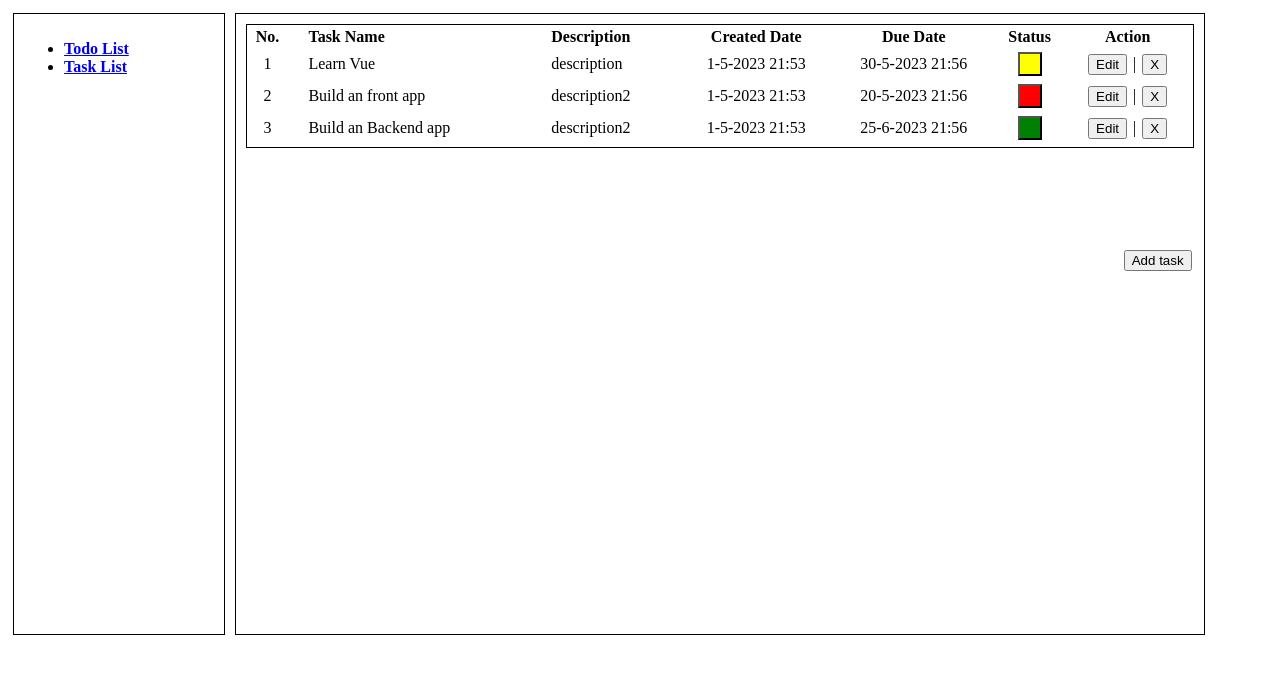
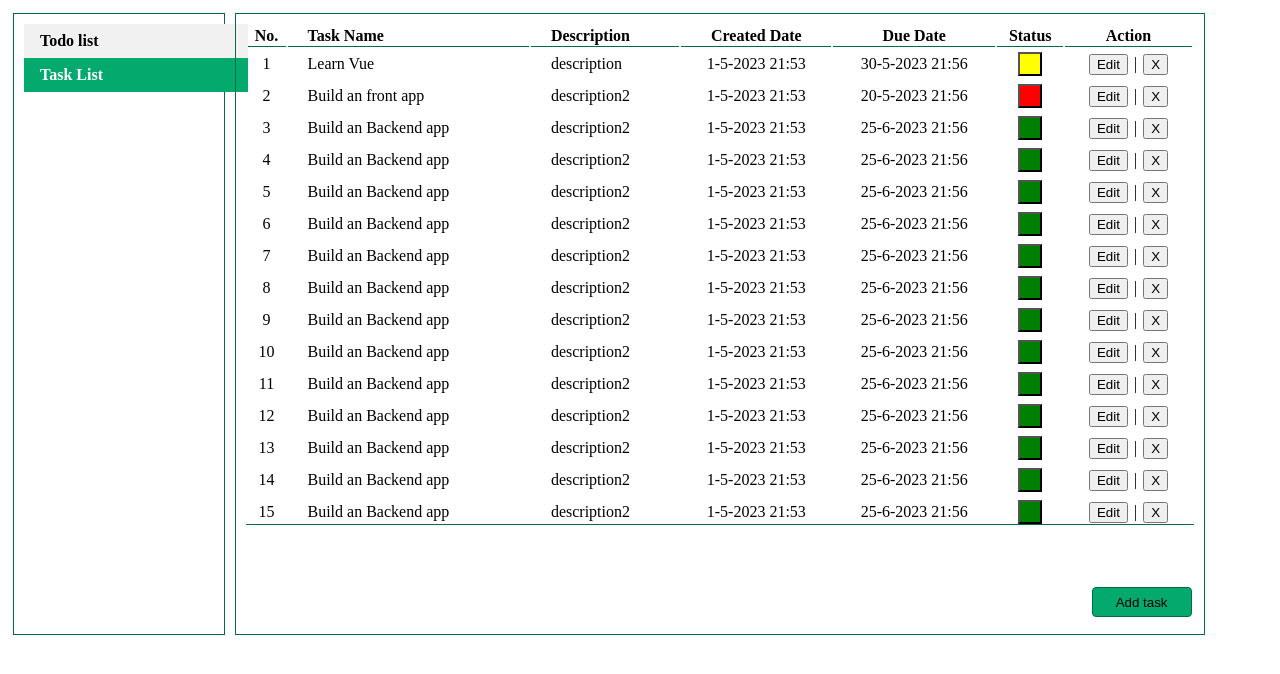
Before and after one commit to AmolN7/Vue3, a Vue app in the folder Vue3/todo-list/: page /task-list in a window 1280 px wide. Shown: the top 674 px of the page. Built offline with nearby package versions, Linux system fonts and the light colour scheme.

Commit message:
- Add style to left menu panel
- Add scroll bar to list  table

- Set Todolist to Homepage

- Move style to centralize css file

- Use string literels in rediretio url

- Use let insted of var in for loop

- Move mounted under setup / use Routes()

- Use only composition api remove option api

```diff
--- a/Vue3/todo-list/data/task.json
+++ b/Vue3/todo-list/data/task.json
@@ -1,5 +1,25 @@
 [
     { "id": 1, "task_name": "Learn Vue","description":"description", "cdate": "2023-06-01T21:53","ddate":"2023-06-30T21:56" },
     { "id": 2, "task_name": "Build an front app","description":"description2", "cdate": "2023-06-01T21:53","ddate":"2023-06-20T21:56" },
-    { "id": 3, "task_name": "Build an Backend app ","description":"description2", "cdate": "2023-06-01T21:53","ddate":"2023-07-25T21:56" }
+    { "id": 3, "task_name": "Build an Backend app ","description":"description2", "cdate": "2023-06-01T21:53","ddate":"2023-07-25T21:56" },
+    { "id": 4, "task_name": "Build an Backend app ","description":"description2", "cdate": "2023-06-01T21:53","ddate":"2023-07-25T21:56" },
+    { "id": 5, "task_name": "Build an Backend app ","description":"description2", "cdate": "2023-06-01T21:53","ddate":"2023-07-25T21:56" },
+    { "id": 6, "task_name": "Build an Backend app ","description":"description2", "cdate": "2023-06-01T21:53","ddate":"2023-07-25T21:56" },
+    { "id": 7, "task_name": "Build an Backend app ","description":"description2", "cdate": "2023-06-01T21:53","ddate":"2023-07-25T21:56" },
+    { "id": 8, "task_name": "Build an Backend app ","description":"description2", "cdate": "2023-06-01T21:53","ddate":"2023-07-25T21:56" },
+    { "id": 9, "task_name": "Build an Backend app ","description":"description2", "cdate": "2023-06-01T21:53","ddate":"2023-07-25T21:56" },
+    { "id": 10, "task_name": "Build an Backend app ","description":"description2", "cdate": "2023-06-01T21:53","ddate":"2023-07-25T21:56" },
+    { "id": 11, "task_name": "Build an Backend app ","description":"description2", "cdate": "2023-06-01T21:53","ddate":"2023-07-25T21:56" },
+    { "id": 12, "task_name": "Build an Backend app ","description":"description2", "cdate": "2023-06-01T21:53","ddate":"2023-07-25T21:56" },
+    { "id": 13, "task_name": "Build an Backend app ","description":"description2", "cdate": "2023-06-01T21:53","ddate":"2023-07-25T21:56" },
+    { "id": 14, "task_name": "Build an Backend app ","description":"description2", "cdate": "2023-06-01T21:53","ddate":"2023-07-25T21:56" },
+    { "id": 15, "task_name": "Build an Backend app ","description":"description2", "cdate": "2023-06-01T21:53","ddate":"2023-07-25T21:56" },
+    { "id": 16, "task_name": "Build an Backend app ","description":"description2", "cdate": "2023-06-01T21:53","ddate":"2023-07-25T21:56" },
+    { "id": 17, "task_name": "Build an Backend app ","description":"description2", "cdate": "2023-06-01T21:53","ddate":"2023-07-25T21:56" },
+    { "id": 18, "task_name": "Build an Backend app ","description":"description2", "cdate": "2023-06-01T21:53","ddate":"2023-07-25T21:56" },
+    { "id": 19, "task_name": "Build an Backend app ","description":"description2", "cdate": "2023-06-01T21:53","ddate":"2023-07-25T21:56" },
+    { "id": 20, "task_name": "Build an Backend app ","description":"description2", "cdate": "2023-06-01T21:53","ddate":"2023-07-25T21:56" },
+    { "id": 21, "task_name": "Build an Backend app ","description":"description2", "cdate": "2023-06-01T21:53","ddate":"2023-07-25T21:56" },
+    { "id": 22, "task_name": "Build an Backend app ","description":"description2", "cdate": "2023-06-01T21:53","ddate":"2023-07-25T21:56" },
+    { "id": 23, "task_name": "Build an Backend app ","description":"description2", "cdate": "2023-06-01T21:53","ddate":"2023-07-25T21:56" }
 ]
--- a/Vue3/todo-list/package.json
+++ b/Vue3/todo-list/package.json
@@ -9,6 +9,7 @@
   },
   "dependencies": {
     "core-js": "^3.8.3",
+    "mdb-vue-ui-kit": "^4.0.0",
     "vue": "^3.2.13",
     "vue-router": "^4.0.13"
   },
--- a/Vue3/todo-list/src/App.vue
+++ b/Vue3/todo-list/src/App.vue
@@ -1,9 +1,6 @@
 <template>
   <div class="col4 layout">
-   <ul>
-    <li><router-link to="/todo-list"><strong>Todo List</strong></router-link></li>
-    <li><router-link to="/task-list"><strong>Task List</strong></router-link></li>
-   </ul>
+   <LeftMenu />
   </div>
   <div class="col8 layout">
     <router-view />
@@ -11,99 +8,12 @@
 </template>
 
 <script>
-
+import "./assets/css/main.css"
+import LeftMenu from "./components/LeftMenu.vue"
 export default {
+  components: {
+    LeftMenu,
+  },
 
 };
 </script>
-
-<style>
-.layout{
-  float:left;
-  padding: 10px;
-  margin: 5px;
-  border: solid 1px black;
-  display: block;
-  min-height: 600px;
-}
-.col4 {
-  width: 15%;
-}
-.col8 {
-  width:75%;
-}
-li{
-  cursor:pointer;
-}
-
-input[type="text"],  input[type="datetime-local"]{
-    width: 90%;
-    height:25px;
-}
-textarea {
-    width: 90%;
-    height:100px;
-}
-.btn-holder {
-    margin-top:100px;
-    justify-content: flex-end;
-    display: flex;
-}
-.frm{
-    padding: 10px;
-}
-.frm>span {
-   color:red;
-}
-
-.completed {
-  text-decoration: line-through;
-}
-button {
-    margin:2px;
-}
-table{
-    border: solid 1px black;
-    width: 100%;
-    text-align:center;
-}
-tr {
-  border: solid 1px;
-}
-.status_green {
-    background-color:green;
-    padding:1px;
-
-}
-.status_red {
-    background-color:red;
-    padding:1px;
-}
-.btn-holder {
-    margin-top:100px;
-    justify-content: flex-end;
-    display: flex;
-}
-.center {
-  text-align:center;
-}
-.left {
-  text-align:left;
-}
-.pl-20 {
-  padding-left: 20px;
-}
-.task_green {
-    background-color:green;
-    padding:10px;
-
-}
-.task_red {
-    background-color:red;
-    padding:10px;
-}
-.task_yellow {
-    background-color:yellow;
-    padding:10px;
-}
-</style>
--- /dev/null
+++ b/Vue3/todo-list/src/assets/css/main.css
@@ -0,0 +1,149 @@
+
+.layout{
+    float:left;
+    padding: 10px;
+    margin: 5px;
+    border: 1px solid #026c45;
+    display: block;
+    height: 600px;
+  }
+  .col4 {
+    width: 15%;
+  }
+  .col8 {
+    width:75%;
+  }
+  li{
+    cursor:pointer;
+  }
+
+  input[type="text"],  input[type="datetime-local"]{
+      width: 90%;
+      height:25px;
+  }
+  textarea {
+      width: 90%;
+      height:100px;
+  }
+  .btn-holder {
+      margin-top:60px;
+      justify-content: flex-end;
+      display: flex;
+  }
+  .btn-holder button{
+    width: 100px;
+    background-color: #04AA6D;
+    border: 1px solid #026c45;
+    border-radius: 4px;
+    height: 30px;
+    cursor: pointer;
+  }
+  .frm{
+      padding: 10px;
+  }
+  .frm>span {
+     color:red;
+  }
+
+  .completed {
+    text-decoration: line-through;
+  }
+  button {
+      margin:2px;
+  }
+  .box {
+    border-bottom: 1px solid #026c45;
+    width: 100%;
+    height: 500px;
+    overflow: auto;
+  }
+  table{
+      width: 100%;
+      text-align:center;
+  }
+  tr {
+    border: solid 1px;
+  }
+  tr th{
+    border-bottom: 1px solid #026c45;
+  }
+  .status_green {
+      background-color:green;
+      padding:1px;
+
+  }
+  .status_red {
+      background-color:red;
+      padding:1px;
+  }
+
+  .center {
+    text-align:center;
+  }
+  .left {
+    text-align:left;
+  }
+  .pl-20 {
+    padding-left: 20px;
+  }
+  .task_green {
+      background-color:green;
+      padding:10px;
+
+  }
+  .task_red {
+      background-color:red;
+      padding:10px;
+  }
+  .task_yellow {
+      background-color:yellow;
+      padding:10px;
+  }
+
+ul {
+    list-style-type: none;
+    margin: 0;
+    padding: 0;
+    width: 224px;
+    background-color: #f1f1f1;
+  }
+
+  li a {
+    display: block;
+    color: #000;
+    padding: 8px 16px;
+    text-decoration: none;
+  }
+
+  li a.active {
+    background-color: #04AA6D;
+    color: white;
+  }
+
+  li a:hover:not(.active) {
+    background-color: #555;
+    color: white;
+  }
+
+  /*custom scroll bar*/
+  /* width */
+::-webkit-scrollbar {
+    width: 10px;
+  }
+
+  /* Track */
+  ::-webkit-scrollbar-track {
+    box-shadow: inset 0 0 5px grey;
+    border-radius: 10px;
+  }
+
+  /* Handle */
+  ::-webkit-scrollbar-thumb {
+    background: #04AA6D;
+    border-radius: 10px;
+  }
+
+  /* Handle on hover */
+  ::-webkit-scrollbar-thumb:hover {
+    background: #046f48;
+  }
--- /dev/null
+++ b/Vue3/todo-list/src/components/LeftMenu.vue
@@ -0,0 +1,43 @@
+<template>
+    <ul>
+    <li v-for="menu in menuBar" :key="menu.id" :title="menu.short_description" ><router-link :to="menu.router_path" :class="[{ active: (menu.is_active)}]" @click="set_active(menu.id)"><strong>{{ menu.menu_name }}</strong></router-link></li>
+
+   </ul>
+</template>
+
+<script>
+import { ref } from "vue";
+
+export default {
+
+    setup(){
+        let previous_active_id = 1;
+        const menuBar = ref([
+            { "id": 1, "menu_name": "Todo list","short_description":"Todo list","router_path":"/todo-list", "is_active":true,"is_visible": false },
+            { "id": 2, "menu_name": "Task List","router_path":"/task-list","short_description":"Task List", "is_active":"", "is_visible": true }
+    ]);
+
+    const set_active = (id) =>{
+        if (previous_active_id === id) return //no need to go further
+            menuBar.value.find(menu => menu.id === previous_active_id).is_active = ''; //remove the active class from old active li
+            menuBar.value.find(menu => menu.id === id).is_active = true; //set active class to new li
+            previous_active_id = id //store the new active li id
+
+            //console.log(menuBar.value.find(menu => menu.router_path === '/task-list').id);
+    };
+    const set_active_byuri = (uri) =>{
+        set_active(menuBar.value.find(menu => menu.router_path === uri).id);
+    };
+    return {
+        menuBar,
+        set_active,
+        set_active_byuri
+    };
+    },
+    mounted(){
+        if(window.location.pathname!='/'){
+         this.set_active_byuri(window.location.pathname);
+        }
+    }
+}
+</script>
--- a/Vue3/todo-list/src/components/TaskForm.vue
+++ b/Vue3/todo-list/src/components/TaskForm.vue
@@ -20,10 +20,13 @@
 <script>
 import { ref } from 'vue';
 import taskData from '../../data/task.json'
-import router from "@/router";
+import { onMounted } from 'vue'
+import { useRouter, useRoute } from 'vue-router'
 export default {
 
   setup() {
+    const router = useRouter();
+    const route = useRoute();
     const newTaskName = ref('');
     const newTaskDesc = ref('');
     const newTaskCdate = ref('');
@@ -40,15 +43,11 @@ export default {
     };
     const showdata = (id=null) => {
         newTaskCdate.value = tdate();
-        for (var i = 0; i < tasks.value.length; i++) {
-            if (tasks.value[i].id == id) {
-                newTaskName.value = tasks.value[i].task_name;
-                newTaskDesc.value = tasks.value[i].description;
-                newTaskCdate.value = tasks.value[i].cdate;
-                newTaskDdate.value = tasks.value[i].ddate;
-                break;
-            }
-        }
+        let tsIndex = tasks.value.findIndex(task=>task.id==id);
+        newTaskName.value = tasks.value[tsIndex].task_name;
+        newTaskDesc.value = tasks.value[tsIndex].description;
+        newTaskCdate.value = tasks.value[tsIndex].cdate;
+        newTaskDdate.value = tasks.value[tsIndex].ddate;
     };
     const addTask = () => {
        if (newTaskName.value.trim() !== ''
@@ -76,21 +75,20 @@ export default {
             && newTaskCdate.value.trim() !== ''
             && newTaskDdate.value.trim() !== ''
             && id) {
-                for (var i = 0; i < tasks.value.length; i++) {
-                    if (tasks.value[i].id == id) {
-                        tasks.value[i].task_name= newTaskName.value;
-                        tasks.value[i].description= newTaskDesc.value;
-                        tasks.value[i].cdate= newTaskCdate.value;
-                        tasks.value[i].ddate= newTaskDdate.value;
-                        break;
-                    }
-                }
-                newTaskName.value =  newTaskDesc.value = newTaskCdate.value = newTaskDdate.value ='';
-            }
+              let tsIndex = tasks.value.findIndex(task=>task.id==id);
+              tasks.value[tsIndex].task_name= newTaskName.value;
+              tasks.value[tsIndex].description= newTaskDesc.value;
+              tasks.value[tsIndex].cdate= newTaskCdate.value;
+              tasks.value[tsIndex].ddate= newTaskDdate.value;
+              newTaskName.value =  newTaskDesc.value = newTaskCdate.value = newTaskDdate.value ='';
+              }
         router.push('/task-list');
     };
 
-
+    onMounted(() => {
+      //console.log(route.params.id );
+      showdata(route.params.id);
+    });
     return {
       newTaskName,
       newTaskCdate,
@@ -103,9 +101,5 @@ export default {
       tdate,
     };
   },
-  mounted() {
-    this.showdata(this.$route.params.id);
-  },
-
 };
 </script>
--- a/Vue3/todo-list/src/components/TaskList.vue
+++ b/Vue3/todo-list/src/components/TaskList.vue
@@ -1,5 +1,6 @@
 <template>
   <div>
+    <div class="box">
       <table>
       <tr>
           <th>No.</th>
@@ -22,12 +23,13 @@
           <td><span>{{formatDateTime(task.ddate)  }}</span></td>
 
           <td><button :class="[{ task_green: (calDays(task.ddate)>10)}, { task_red: (calDays(task.ddate)<=0)},{ task_yellow: (calDays(task.ddate)>0 && calDays(task.ddate)<=10)}]" ></button></td>
-        <td><router-link :to="/task-form-edit/+task.id"><button>Edit</button></router-link> | <button @click="removeTask(task.id)">X</button></td>
+          <td><router-link :to="`/task-form-edit/${task.id}`"><button>Edit</button></router-link> | <button @click="removeTask(task.id)">X</button></td>
       </tr>
       <tr>
           <td colspan="7" v-if="tasks.length<=0"><br/>No Record </td>
       </tr>
       </table>
+    </div>
 
     <div class="btn-holder">
       <router-link to="/task-form"><button type="button"  >Add task</button></router-link>
@@ -52,23 +54,13 @@ export default {
         tasks.value.splice(index, 1);
       }
     };
-
-
-    return {
-      newTask,
-      tasks,
-      removeTask,
-
-    };
-  },
-  methods:{
-    calDays(dDate){
+    const calDays = (dDate)=>{
       let currDate = new Date();
       dDate = new Date(dDate);
       let diffDays = parseInt((dDate - currDate) / (1000 * 60 * 60 * 24), 10);
       return diffDays;
-    },
-    formatDateTime(dateTm){
+    };
+    const formatDateTime = (dateTm) =>{
       let d = new Date(dateTm);
       let curr_date = d.getDate();
       let curr_month = d.getMonth();
@@ -76,7 +68,15 @@ export default {
       let curr_hours = d.getHours();
       let curr_min = d.getMinutes();
       return curr_date + "-" + curr_month + "-" + curr_year+" "+curr_hours+":"+curr_min;
-    }
-  }
+    };
+    return {
+      newTask,
+      tasks,
+      removeTask,
+      calDays,
+      formatDateTime
+    };
+  },
+
 };
 </script>
--- a/Vue3/todo-list/src/components/TodoForm.vue
+++ b/Vue3/todo-list/src/components/TodoForm.vue
@@ -18,10 +18,13 @@
 <script>
 import { ref } from 'vue';
 import todoData from '../../data/todo.json'
-import router from "@/router";
+import { onMounted } from 'vue'
+import { useRouter, useRoute } from 'vue-router'
 export default {
 
   setup() {
+    const router = useRouter();
+    const route = useRoute();
     const newTodoName = ref('');
     const newTodoSdesc = ref('');
     const newTodoDesc = ref('');
@@ -29,18 +32,13 @@ export default {
     const todos = ref(todoData);
 
     const showdata = (id=null) => {
-        for (var i = 0; i < todos.value.length; i++) {
-            if (todos.value[i].id == id) {
-                newTodoName.value = todos.value[i].todo_name;
-                newTodoSdesc.value = todos.value[i].short_description;
-                newTodoDesc.value = todos.value[i].description;
-                newTodoStat.value = todos.value[i].completed;
-                break;
-            }
-        }
+        let tdIndex = todos.value.findIndex(todo=>todo.id==id);
+        newTodoName.value = todos.value[tdIndex].todo_name;
+        newTodoSdesc.value = todos.value[tdIndex].short_description;
+        newTodoDesc.value = todos.value[tdIndex].description;
+        newTodoStat.value = todos.value[tdIndex].completed;
     };
     const addTodo = () => {
-       //console.log(newTodoName,newTodoSdesc,newTodoDesc,newTodoStat)
        if (newTodoName.value.trim() !== ''
            && newTodoSdesc.value.trim() !== ''
            && newTodoDesc.value.trim() !== ''
@@ -63,21 +61,20 @@ export default {
             && newTodoSdesc.value.trim() !== ''
             && newTodoDesc.value.trim() !== ''
             && id) {
-                for (var i = 0; i < todos.value.length; i++) {
-                    if (todos.value[i].id == id) {
-                        todos.value[i].todo_name= newTodoName.value;
-                        todos.value[i].short_description= newTodoSdesc.value;
-                        todos.value[i].description= newTodoDesc.value;
-                        todos.value[i].completed=newTodoStat.value;
-                        break;
-                    }
-                }
-                newTodoName.value = newTodoSdesc.value = newTodoDesc.value ='';
-                newTodoStat.value = false;
+              let tdIndex = todos.value.findIndex(todo=>todo.id==id);
+              todos.value[tdIndex].todo_name= newTodoName.value;
+              todos.value[tdIndex].short_description= newTodoSdesc.value;
+              todos.value[tdIndex].description= newTodoDesc.value;
+              todos.value[tdIndex].completed=newTodoStat.value;
+              newTodoName.value = newTodoSdesc.value = newTodoDesc.value ='';
+              newTodoStat.value = false;
             }
         router.push('/todo-list');
     };
-
+    onMounted(() => {
+      //console.log(route.params.id );
+      showdata(route.params.id);
+    });
     return {
       newTodoName,
       newTodoSdesc,
@@ -89,9 +86,5 @@ export default {
       showdata,
     };
   },
-  mounted() {
-    //console.log(this.$route.params.id);
-    this.showdata(this.$route.params.id);
-  },
 };
 </script>
--- a/Vue3/todo-list/src/components/TodoList.vue
+++ b/Vue3/todo-list/src/components/TodoList.vue
@@ -1,6 +1,6 @@
 <template>
   <div>
-    <!-- <input v-model="newTodo" @keyup.enter="addTodo" placeholder="Add a new todo" /> -->
+    <div class="box">
       <table>
       <tr>
           <th>No.</th>
@@ -18,13 +18,13 @@
               <span>{{ todo.short_description }}</span>
           </td>
           <td> <button :class="[{ status_green: todo.completed}, { status_red: !todo.completed}]" ><input type="checkbox" v-model="todo.completed" /></button></td>
-        <td><router-link :to="/todo-form-edit/+todo.id"><button>Edit</button></router-link> | <button @click="removeTodo(todo.id)">X</button></td>
+          <td><i class="fas fa-pen-square"></i><router-link :to="`/todo-form-edit/${todo.id}`"><button>Edit</button></router-link> | <button @click="removeTodo(todo.id)">X</button></td>
       </tr>
       <tr>
           <td colspan="5" v-if="todos.length<=0"><br/>No Record </td>
       </tr>
       </table>
-
+    </div>
     <div class="btn-holder">
       <router-link to="/todo-form"><button type="button"  >Add Todo</button></router-link>
 
@@ -49,7 +49,6 @@ export default {
       }
     };
 
-
     return {
       newTodo,
       todos,
--- a/Vue3/todo-list/src/router/index.js
+++ b/Vue3/todo-list/src/router/index.js
@@ -3,14 +3,14 @@ import TodoList from "@/components/TodoList.vue";
 import TodoForm from "@/components/TodoForm.vue";
 import TaskList from "@/components/TaskList.vue";
 import TaskForm from "@/components/TaskForm.vue";
-import HomePage from "@/components/HomePage.vue";
+
 
 
 const routes = [
     {
       path: "/",
       name: "HomePage",
-      component: HomePage,
+      component: TodoList,
     },
     {
       path: "/todo-list",
```
Also changed, not shown: 1 other file (tests, documents, lock files or other folders). Lines whose indentation alone changed are shown as unchanged.
